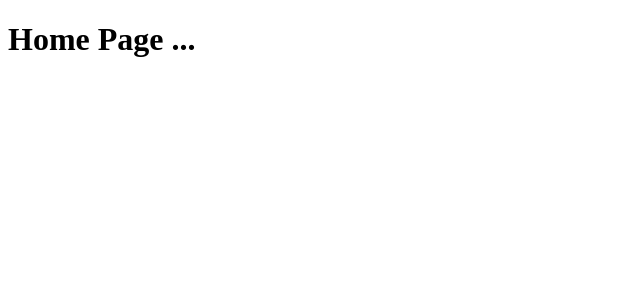
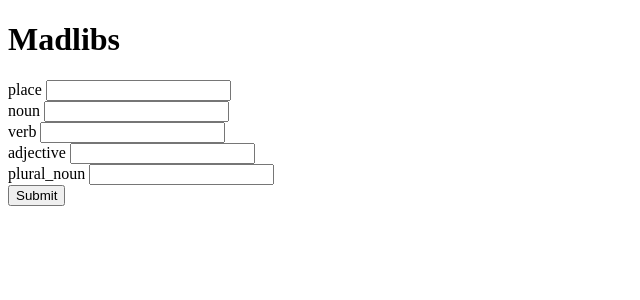
Before and after one commit to rijothedeveloper/flask-madlibs, a Flask app: page / in a window 1280 px wide. Shown: the top 300 px of the page, without its empty margins (0-640 px from the left). Run offline with Flask 2, Linux system fonts and the light colour scheme.

Commit message:
challenge done

```diff
--- a/app.py
+++ b/app.py
@@ -1,5 +1,6 @@
 from flask import Flask, request, render_template
 from flask_debugtoolbar import DebugToolbarExtension
+from stories import *
 
 app = Flask(__name__)
 app.config['SECRET_KEY'] = "oh-so-secret"
@@ -9,3 +10,25 @@ debug = DebugToolbarExtension(app)
 @app.route("/")
 def home():
     return render_template("home.html")
+
+@app.route("/story")
+def story():
+    place = request.args.get("place")
+    noun = request.args.get("noun")
+    verb = request.args.get("verb")
+    adjective = request.args.get("adjective")
+    plural_noun = request.args.get("plural_noun")
+    answers = {}
+    answers["place"] = request.args.get("place")
+    answers["noun"] = request.args.get("noun")
+    answers["verb"] = request.args.get("verb")
+    answers["adjective"] = request.args.get("adjective")
+    answers["plural_noun"] = request.args.get("plural_noun")
+
+    story = Story(
+    ["place", "noun", "verb", "adjective", "plural_noun"],
+    """Once upon a time in a long-ago {place}, there lived a
+       large {adjective} {noun}. It loved to {verb} {plural_noun}."""
+    )
+    storyStr = story.generate(answers)
+    return render_template("story.html", storyString=storyStr)
--- a/templates/home.html
+++ b/templates/home.html
@@ -7,6 +7,19 @@
     <title>Home Page</title>
 </head>
 <body>
-    <h1>Home Page ...</h1>
+    <h1>Madlibs</h1>
+    <form action="/story">
+        <label for="place">place</label>
+        <input type="text" id="place" name="place" > <br>
+        <label for="noun">noun</label>
+        <input type="text" id="noun" name="noun" > <br>
+        <label for="verb">verb</label>
+        <input type="text" id="verb" name="verb" > <br>
+        <label for="adjective">adjective</label>
+        <input type="text" id="adjective" name="adjective" > <br>
+        <label for="plural_noun">plural_noun</label>
+        <input type="text" id="plural_noun" name="plural_noun" > <br>
+        <input type="submit">
+    </form>
 </body>
 </html>
--- /dev/null
+++ b/templates/story.html
@@ -0,0 +1 @@
+{{ storyString }}
```
